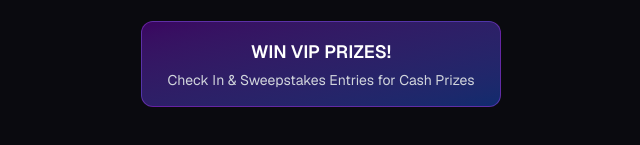
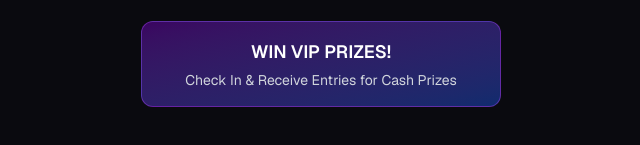
Before and after one commit to CloudedDesire/sweepstakes_promotion, a Next.js app: page /discover in a window 1280 px wide. Shown: the part 1471-1616 px from the top of the page, without its empty margins (319-959 px from the left). Built offline with nearby package versions, Linux system fonts and the light colour scheme.

Commit message:
Discover tab fixes

```diff
--- a/app/discover/page.tsx
+++ b/app/discover/page.tsx
@@ -65,7 +65,7 @@ export default function DiscoverPage() {
               WIN VIP PRIZES!
             </h3>
             <p className="text-sm text-gray-300 mt-1">
-              Check In & Sweepstakes Entries for Cash Prizes
+              Check In & Receive Entries for Cash Prizes
             </p>
           </div>
         </div>
```
